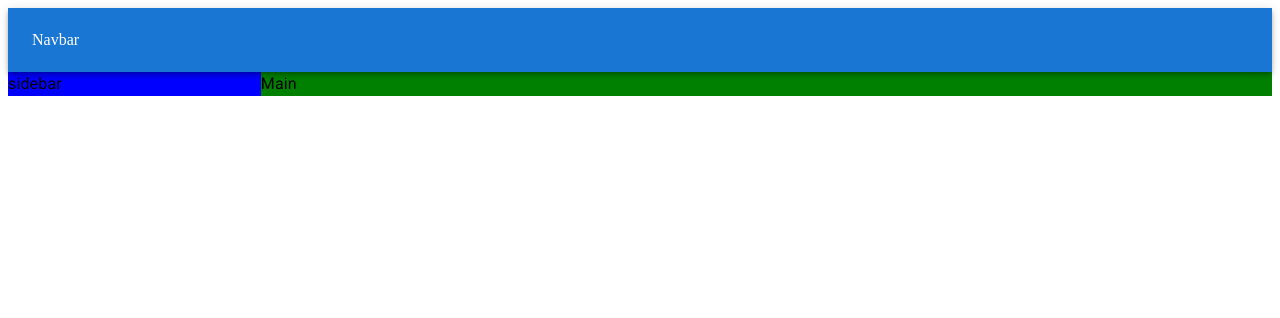
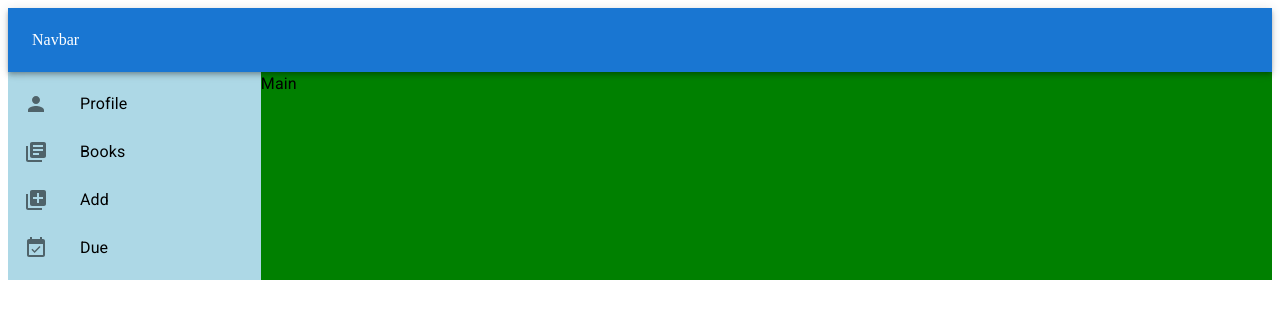
Before and after one commit to Amadeus-911/LMS, a React (Create React App) app in the folder client/: page /add in a window 1280 px wide. Shown: the top 318 px of the page. Built offline with nearby package versions, Linux system fonts and the light colour scheme.

Commit message:
sidebar items

```diff
--- a/client/src/components/Sidebar.jsx
+++ b/client/src/components/Sidebar.jsx
@@ -1,10 +1,43 @@
 import React from 'react'
-import { Box, Typography } from '@mui/material'
+import { Box, ListItemText, Typography } from '@mui/material'
+import { styled } from '@mui/material/styles'
+import { List } from '@mui/material'
+import { ListItem } from '@mui/material'
+import { ListItemIcon } from '@mui/material'
+import { ListItemButton } from '@mui/material'
+import InboxIcon from '@mui/icons-material/Inbox'
+import PersonIcon from '@mui/icons-material/Person'
+import LibraryBooksIcon from '@mui/icons-material/LibraryBooks'
+import AddToPhotosIcon from '@mui/icons-material/AddToPhotos'
+import EventAvailableIcon from '@mui/icons-material/EventAvailable'
+import AddIcon from '@mui/icons-material/Add'
+
+const list = {
+    Profile: <PersonIcon />,
+    Books: <LibraryBooksIcon />,
+    Add: <AddToPhotosIcon />,
+    Due: <EventAvailableIcon />,
+}
+
+const Item = ({ text, icon }) => {
+    return (
+        <ListItem disablePadding>
+            <ListItemButton>
+                <ListItemIcon>{icon}</ListItemIcon>
+                <ListItemText primary={text} />
+            </ListItemButton>
+        </ListItem>
+    )
+}
 
 const Sidebar = () => {
     return (
-        <Box bgcolor='blue' flex={2} sx={{ display: { xs: 'none', sm: 'block' } }}>
-            <Typography>sidebar</Typography>
+        <Box bgcolor='lightblue' flex={2} sx={{ display: { xs: 'none', sm: 'block' }, height: '100%' }}>
+            <List>
+                {Object.entries(list).map(([text, icon]) => (
+                    <Item text={text} icon={icon} />
+                ))}
+            </List>
         </Box>
     )
 }
```
